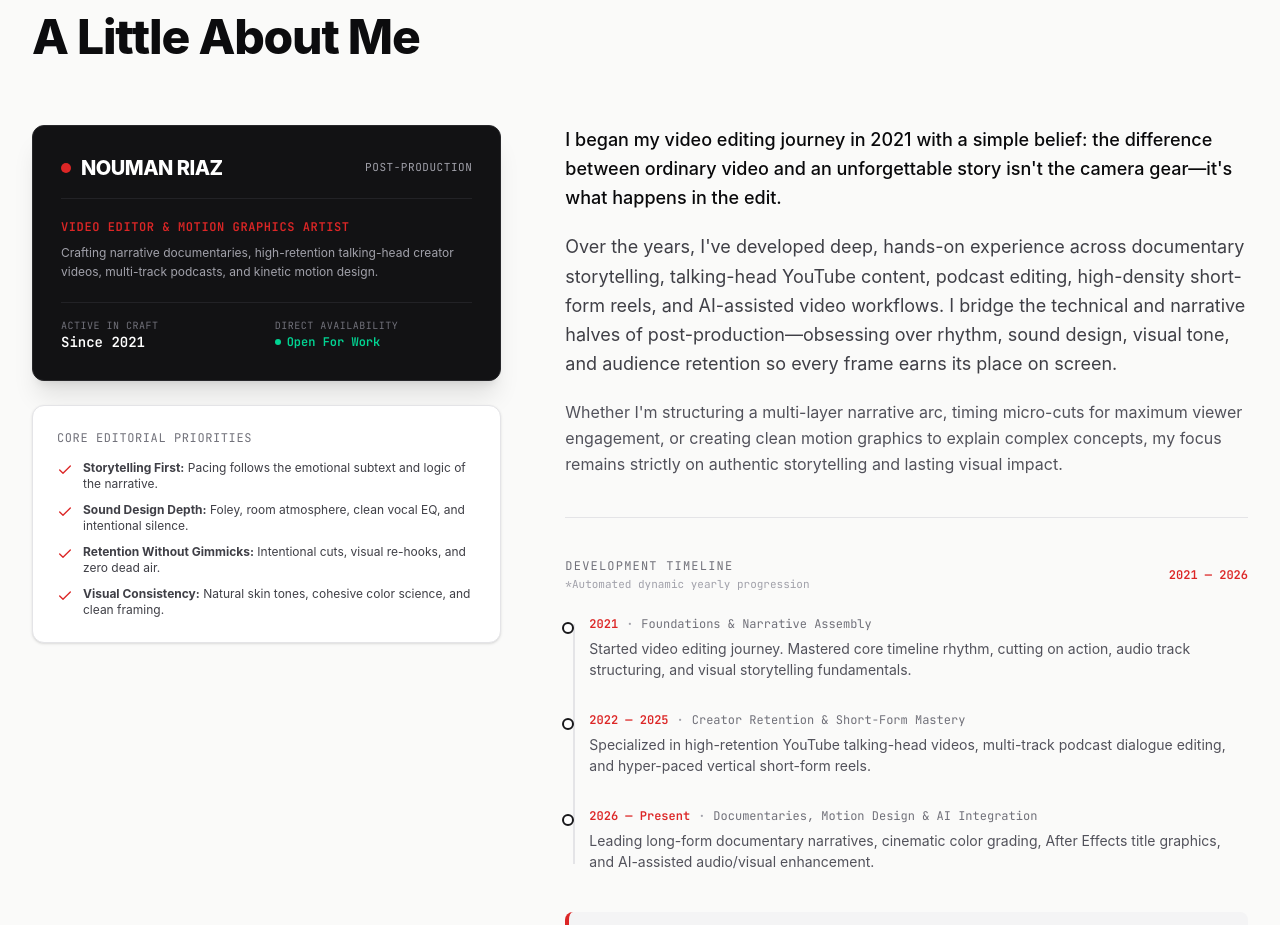
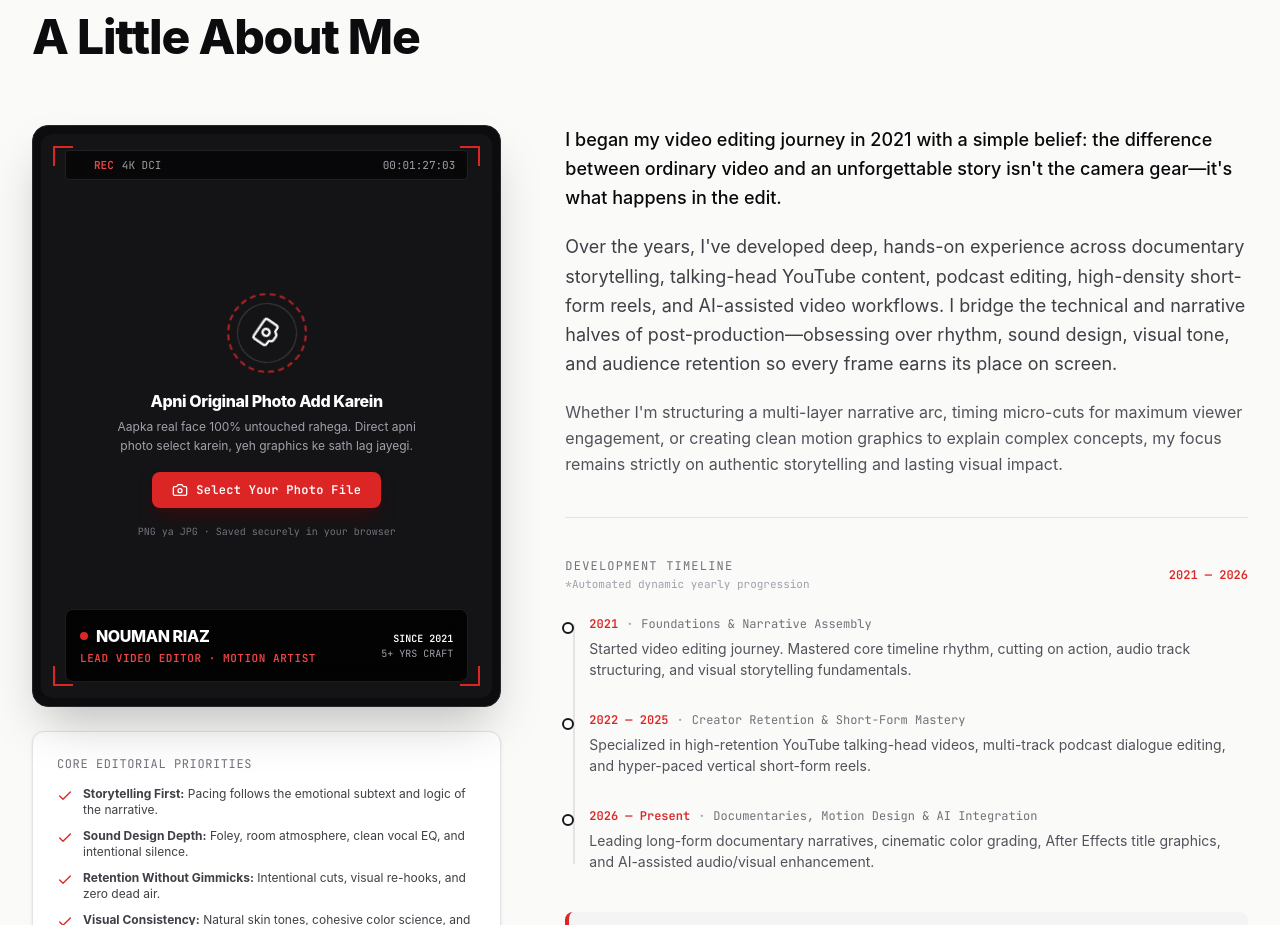
Before and after one commit to iswearereal-ship-it/nouman-riaz, a React (Vite) app: page / in a window 1280 px wide. Shown: the part 1083-2008 px from the top of the page. Built offline with nearby package versions, Linux system fonts and the light colour scheme.

Commit message:
feat(about): add custom photo upload and timecode UI
Implement local photo upload with persistent storage and a dynamic timecode display to enhance the motion graphics branding in the About section.

```diff
--- a/src/components/AboutSection.tsx
+++ b/src/components/AboutSection.tsx
@@ -1,8 +1,61 @@
-import React from 'react';
+import React, { useState, useEffect } from 'react';
 import { ABOUT_TEXT, PERSONAL_INFO, getCurrentYear } from '../data/portfolioData';
-import { Check, Film, Sliders } from 'lucide-react';
+import { Check, Camera, RefreshCw, Film, Sparkles, Layers, Sliders } from 'lucide-react';
 
 export const AboutSection: React.FC = () => {
+  const [userPhoto, setUserPhoto] = useState<string | null>(null);
+  const [timecode, setTimecode] = useState('00:01:24:18');
+
+  // Load custom real photo from localStorage if saved
+  useEffect(() => {
+    const saved = localStorage.getItem('nouman_real_original_photo');
+    if (saved) {
+      setUserPhoto(saved);
+    }
+  }, []);
+
+  // Timecode counter for the motion graphics viewfinder
+  useEffect(() => {
+    let frame = 18;
+    let sec = 24;
+    const interval = setInterval(() => {
+      frame += 1;
+      if (frame >= 24) {
+        frame = 0;
+        sec += 1;
+        if (sec >= 60) sec = 0;
+      }
+      const pad = (n: number) => n.toString().padStart(2, '0');
+      setTimecode(`00:01:${pad(sec)}:${pad(frame)}`);
+    }, 120);
+    return () => clearInterval(interval);
+  }, []);
+
+  // Handle direct file upload so Nouman's real face is NEVER altered by AI
+  const handlePhotoSelect = (e: React.ChangeEvent<HTMLInputElement>) => {
+    const file = e.target.files?.[0];
+    if (file) {
+      const reader = new FileReader();
+      reader.onload = (event) => {
+        const result = event.target?.result as string;
+        if (result) {
+          setUserPhoto(result);
+          try {
+            localStorage.setItem('nouman_real_original_photo', result);
+          } catch {
+            // quota handling
+          }
+        }
+      };
+      reader.readAsDataURL(file);
+    }
+  };
+
+  const handleResetPhoto = () => {
+    localStorage.removeItem('nouman_real_original_photo');
+    setUserPhoto(null);
+  };
+
   const dynamicTimeline = ABOUT_TEXT.getTimeline();
   const currentYear = getCurrentYear();
 
@@ -29,43 +82,129 @@ export const AboutSection: React.FC = () => {
         {/* Content Grid */}
         <div className="grid grid-cols-1 lg:grid-cols-12 gap-12 lg:gap-16 items-start">
 
-          {/* Left: Editorial Studio Identity & Principles */}
+          {/* Left: Motion Graphics Photo Viewfinder Frame */}
           <div className="lg:col-span-5 space-y-6">
-            <div className="bg-[#121214] text-white p-7 rounded-xl border border-[#27272a] shadow-xl space-y-5">
-              <div className="flex items-center justify-between border-b border-[#222226] pb-4">
-                <div className="flex items-center gap-2.5">
-                  <span className="w-2.5 h-2.5 rounded-full bg-[#dc2626]" />
-                  <span className="font-extrabold text-xl tracking-tight text-white">
-                    NOUMAN RIAZ
-                  </span>
+
+            {/* Cinematic Motion Graphics Card */}
+            <div className="relative rounded-2xl overflow-hidden bg-[#0c0c0e] border border-[#27272a] shadow-2xl p-2 group">
+
+              {/* Outer Viewfinder Container */}
+              <div className="relative aspect-[4/5] w-full rounded-xl overflow-hidden bg-[#141417] flex items-center justify-center">
+
+                {/* 4 Motion Graphics Viewfinder Corners */}
+                <span className="absolute top-3 left-3 w-5 h-5 border-t-2 border-l-2 border-[#dc2626] z-20 pointer-events-none" />
+                <span className="absolute top-3 right-3 w-5 h-5 border-t-2 border-r-2 border-[#dc2626] z-20 pointer-events-none" />
+                <span className="absolute bottom-3 left-3 w-5 h-5 border-b-2 border-l-2 border-[#dc2626] z-20 pointer-events-none" />
+                <span className="absolute bottom-3 right-3 w-5 h-5 border-b-2 border-r-2 border-[#dc2626] z-20 pointer-events-none" />
+
+                {/* Top HUD Graphics Bar */}
+                <div className="absolute top-4 inset-x-6 z-20 flex items-center justify-between text-[11px] font-mono text-white/90 pointer-events-none bg-black/60 backdrop-blur-md px-3 py-1.5 rounded border border-white/10">
+                  <div className="flex items-center gap-2">
+                    <span className="w-2 h-2 rounded-full bg-[#dc2626] animate-ping" />
+                    <span className="font-bold text-[#ef4444]">REC</span>
+                    <span className="text-white/60">4K DCI</span>
                   </div>
-                <span className="text-[11px] font-mono text-[#a1a1aa] uppercase tracking-wider">
-                  Post-Production
-                </span>
+                  <div className="text-[#a1a1aa] font-mono">
+                    {timecode}
+                  </div>
                 </div>
 
-              <div>
-                <p className="text-xs font-mono uppercase text-[#dc2626] tracking-wider font-semibold">
-                  Video Editor &amp; Motion Graphics Artist
+                {/* The Photo or Upload Dropzone */}
+                {userPhoto ? (
+                  /* Display Nouman's 100% UNTOUCHED REAL PHOTO with Motion Graphics Overlays */
+                  <div className="relative w-full h-full">
+                    <img
+                      src={userPhoto}
+                      alt="Nouman Riaz - Professional Video Editor & Motion Graphics Artist"
+                      className="w-full h-full object-cover object-top transition-transform duration-700 group-hover:scale-105"
+                    />
+
+                    {/* Subtle cinematic vignette */}
+                    <div className="absolute inset-0 bg-gradient-to-t from-black/90 via-transparent to-black/20 pointer-events-none" />
+
+                    {/* Change Photo Button */}
+                    <div className="absolute top-14 right-4 z-30">
+                      <label
+                        htmlFor="nouman-real-photo-input"
+                        title="Click to change your photo"
+                        className="cursor-pointer bg-black/80 hover:bg-[#dc2626] text-white text-[11px] font-mono px-3 py-1.5 rounded-md backdrop-blur-md border border-white/20 transition-all flex items-center gap-1.5 shadow-lg"
+                      >
+                        <Camera className="w-3.5 h-3.5 text-[#ef4444]" />
+                        <span>Change Photo</span>
+                      </label>
+                      <input
+                        id="nouman-real-photo-input"
+                        type="file"
+                        accept="image/*"
+                        onChange={handlePhotoSelect}
+                        className="hidden"
+                      />
+                    </div>
+                  </div>
+                ) : (
+                  /* Upload Prompt Dropzone with Motion Graphics Graphics */
+                  <div className="p-6 text-center space-y-4 relative z-10 w-full flex flex-col items-center justify-center">
+
+                    {/* Animated Center Focus Ring */}
+                    <div className="w-20 h-20 rounded-full border-2 border-dashed border-[#dc2626]/80 flex items-center justify-center animate-[spin_20s_linear_infinite] p-2">
+                      <div className="w-full h-full rounded-full border border-white/20 flex items-center justify-center">
+                        <Camera className="w-7 h-7 text-white" />
+                      </div>
+                    </div>
+
+                    <div className="space-y-1">
+                      <p className="font-extrabold text-base text-white tracking-tight">
+                        Apni Original Photo Add Karein
                       </p>
-                <p className="text-xs text-[#a1a1aa] mt-2 leading-relaxed">
-                  Crafting narrative documentaries, high-retention talking-head creator videos, multi-track podcasts, and kinetic motion design.
+                      <p className="text-xs text-[#a1a1aa] max-w-xs mx-auto leading-relaxed">
+                        Aapka real face 100% untouched rahega. Direct apni photo select karein, yeh graphics ke sath lag jayegi.
                       </p>
                     </div>
 
-              <div className="pt-4 border-t border-[#222226] grid grid-cols-2 gap-4 text-xs font-mono">
+                    {/* One-Click Upload Button */}
+                    <label
+                      htmlFor="nouman-photo-uploader"
+                      className="cursor-pointer inline-flex items-center gap-2 px-5 py-2.5 rounded-lg bg-[#dc2626] hover:bg-[#b91c1c] text-white text-xs font-bold font-mono tracking-wide shadow-lg shadow-red-950/60 transition-all active:scale-95"
+                    >
+                      <Camera className="w-4 h-4" />
+                      <span>Select Your Photo File</span>
+                    </label>
+                    <input
+                      id="nouman-photo-uploader"
+                      type="file"
+                      accept="image/*"
+                      onChange={handlePhotoSelect}
+                      className="hidden"
+                    />
+
+                    <p className="text-[10px] font-mono text-[#71717a]">
+                      PNG ya JPG &middot; Saved securely in your browser
+                    </p>
+                  </div>
+                )}
+
+                {/* Lower-Third Motion Graphics Banner */}
+                <div className="absolute bottom-4 inset-x-6 z-20 bg-black/85 backdrop-blur-md p-3.5 rounded-lg border border-white/10 text-white">
+                  <div className="flex items-center justify-between">
                     <div>
-                  <span className="text-[#71717a] block text-[10px] uppercase tracking-wider">Active In Craft</span>
-                  <span className="text-white font-bold text-sm">Since 2021</span>
+                      <div className="flex items-center gap-2">
+                        <span className="w-2 h-2 rounded-full bg-[#dc2626]" />
+                        <p className="font-extrabold text-base tracking-tight">NOUMAN RIAZ</p>
                       </div>
-                <div>
-                  <span className="text-[#71717a] block text-[10px] uppercase tracking-wider">Direct Availability</span>
-                  <span className="text-emerald-400 font-semibold text-xs flex items-center gap-1.5 mt-0.5">
-                    <span className="w-1.5 h-1.5 rounded-full bg-emerald-400" />
-                    Open For Work
-                  </span>
+                      <p className="text-[11px] font-mono text-[#ef4444] uppercase tracking-wider mt-0.5 font-semibold">
+                        Lead Video Editor &middot; Motion Artist
+                      </p>
+                    </div>
+
+                    <div className="text-right font-mono text-[10px] text-[#a1a1aa]">
+                      <span className="block text-white font-bold">SINCE 2021</span>
+                      <span>5+ YRS CRAFT</span>
                     </div>
                   </div>
+                </div>
+
+              </div>
+
             </div>
 
             {/* Quick Guiding Principles */}
@@ -92,6 +231,7 @@ export const AboutSection: React.FC = () => {
                 </li>
               </ul>
             </div>
+
           </div>
 
           {/* Right: Authentic Biography & Evolution Timeline (Auto-Updating Every Year) */}
```
Lines whose indentation alone changed are shown as unchanged.
